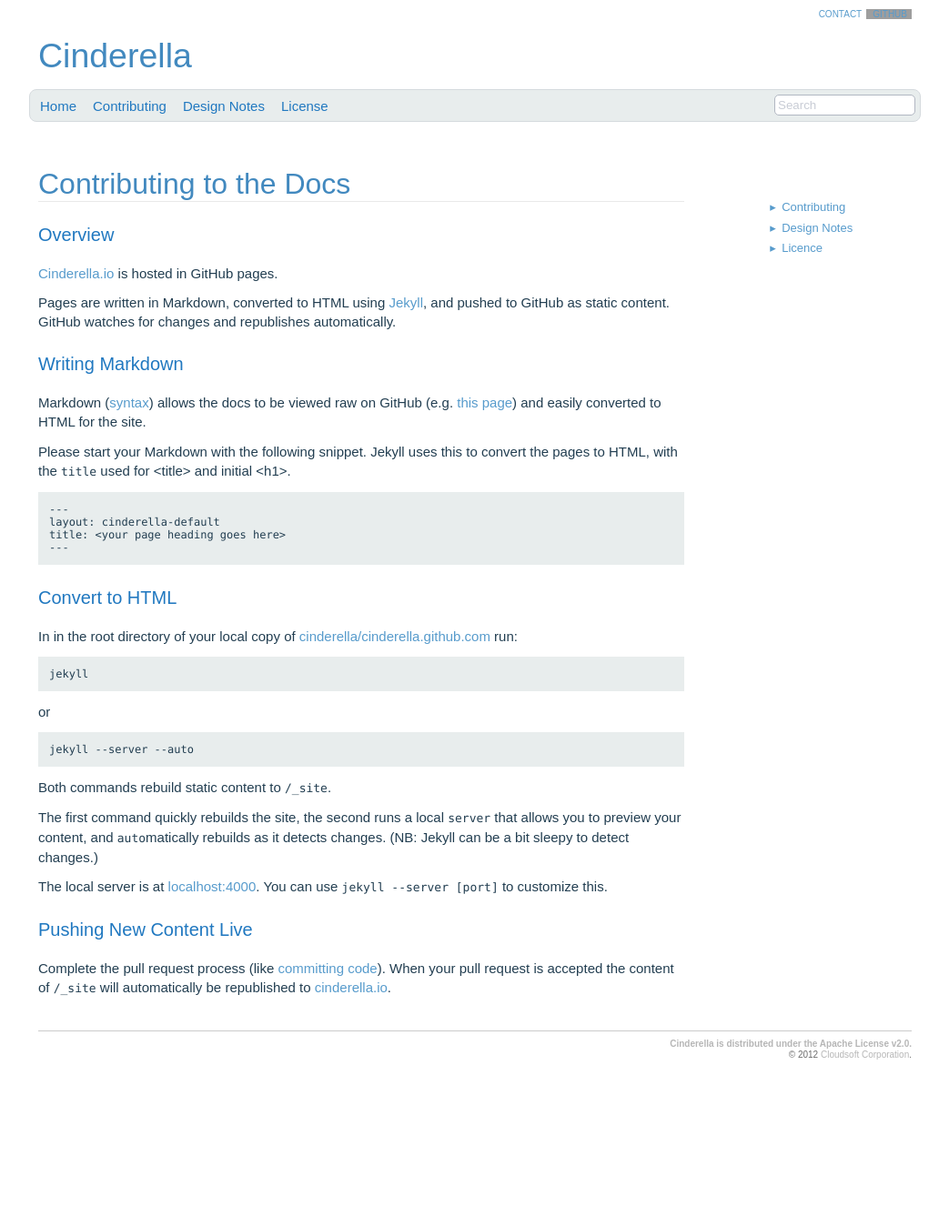
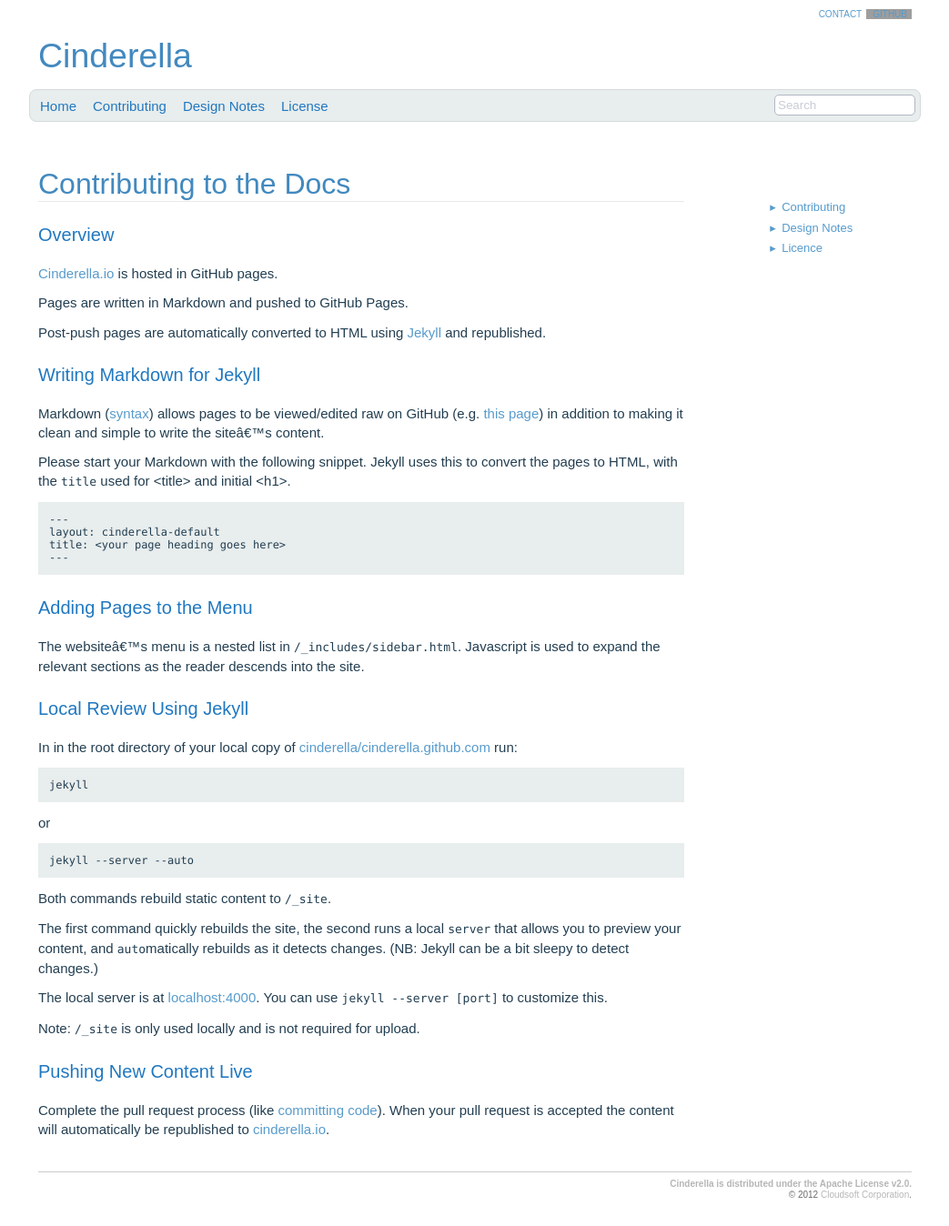
Before and after one commit to cinderella/cinderella.github.com, a Jekyll site: the page built from contribute/documentation.md, in a window 1280 px wide. Shown: the whole page at 91% size, without its empty margins (118-1161 px from the left). Built offline with Jekyll 4.4.1, drawn with Linux system fonts in a browser that asks for light colours; nearby versions of some CDN libraries; Markdown is read by kramdown in place of the engine named in the settings; before the commit the page ends 1193 px from its top, so only the background shows below that; grey boxes are pictures that could not be loaded.

Commit message:
Corrected instructions for committing docs. Added details about the website's menu.

```diff
--- a/contribute/documentation.md
+++ b/contribute/documentation.md
@@ -7,11 +7,13 @@ title: Contributing to the Docs
 
 [Cinderella.io](http://www.cinderella.io) is hosted in GitHub pages.
 
-Pages are written in Markdown, converted to HTML using [Jekyll](https://github.com/mojombo/jekyll), and pushed to GitHub as static content. GitHub watches for changes and republishes automatically.
+Pages are written in Markdown and pushed to GitHub Pages.
 
-## Writing Markdown
+Post-push pages are  automatically converted to HTML using [Jekyll](https://github.com/mojombo/jekyll) and republished.
 
-Markdown ([syntax](http://daringfireball.net/projects/markdown/syntax)) allows the docs to be viewed raw on GitHub (e.g. [this page](https://github.com/cinderella/cinderella.github.com/blob/master/contribute/documentation.md)) and easily converted to HTML for the site.
+## Writing Markdown for Jekyll
+
+Markdown ([syntax](http://daringfireball.net/projects/markdown/syntax)) allows pages to be viewed/edited raw on GitHub (e.g. [this page](https://github.com/cinderella/cinderella.github.com/blob/master/contribute/documentation.md)) in addition to making it clean and simple to write the site's content.
 
 Please start your Markdown with the following snippet. Jekyll uses this to convert the pages to HTML, with the `title` used for &lt;title&gt; and initial &lt;h1&gt;.
 
@@ -20,7 +22,11 @@ Please start your Markdown with the following snippet. Jekyll uses this to conve
 	title: <your page heading goes here>
 	---
 
-## Convert to HTML
+## Adding Pages to the Menu
+
+The website's menu is a nested list in `/_includes/sidebar.html`. Javascript is used to expand the relevant sections as the reader descends into the site.
+
+## Local Review Using Jekyll
 
 In in the root directory of your local copy of [cinderella/cinderella.github.com](https://github.com/cinderella/cinderella.github.com) run:
 
@@ -37,6 +43,8 @@ The first command quickly rebuilds the site, the second runs a local `server` th
 
 The local server is at [localhost:4000](http://localhost:4000/). You can use `jekyll --server [port]` to customize this.
 
+Note: `/_site` is only used locally and is not required for upload.
+
 ## Pushing New Content Live
 
-Complete the pull request process (like [committing code]({{ site.url }}/contribute/code.html)). When your pull request is accepted the content of `/_site` will automatically be republished to [cinderella.io](http://www.cinderella.io).
+Complete the pull request process (like [committing code]({{ site.url }}/contribute/code.html)). When your pull request is accepted the content will automatically be republished to [cinderella.io](http://www.cinderella.io).
```
